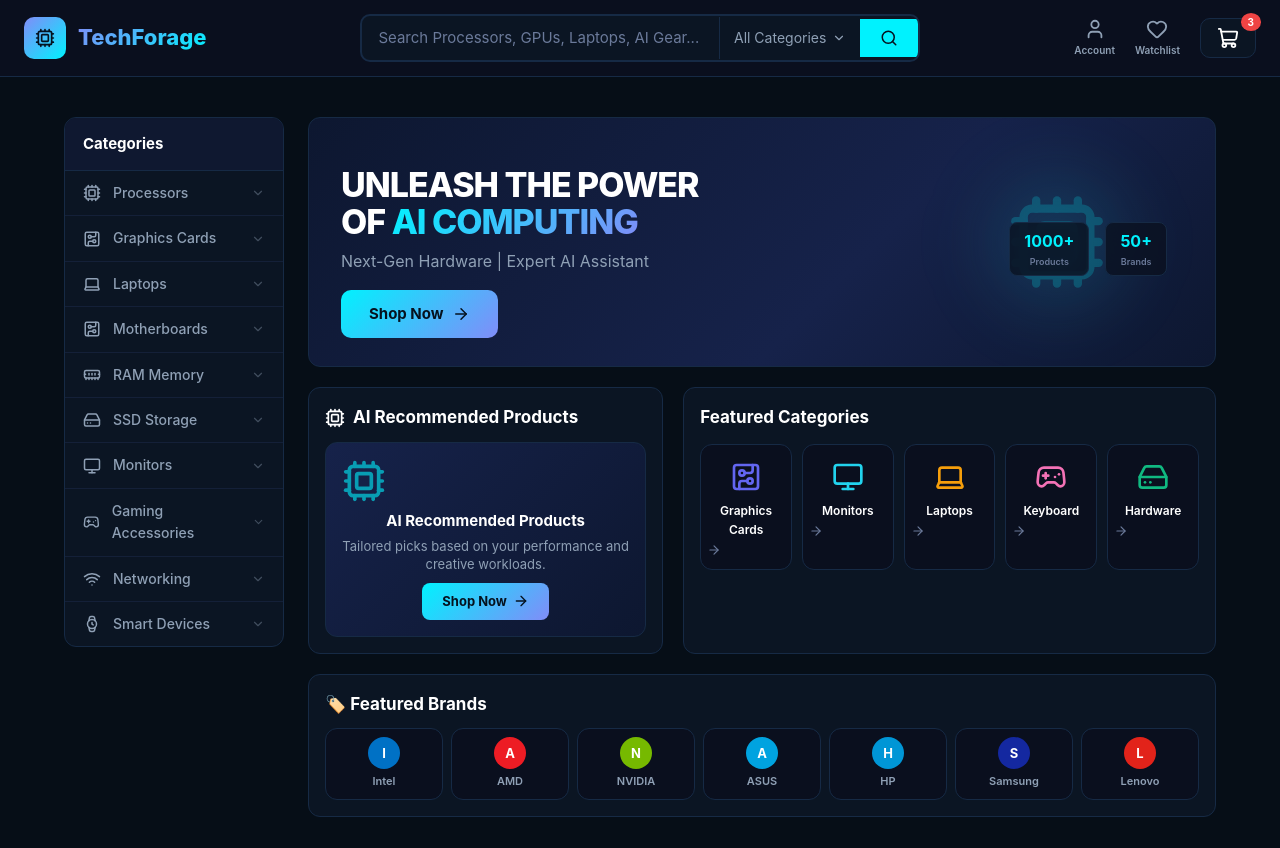
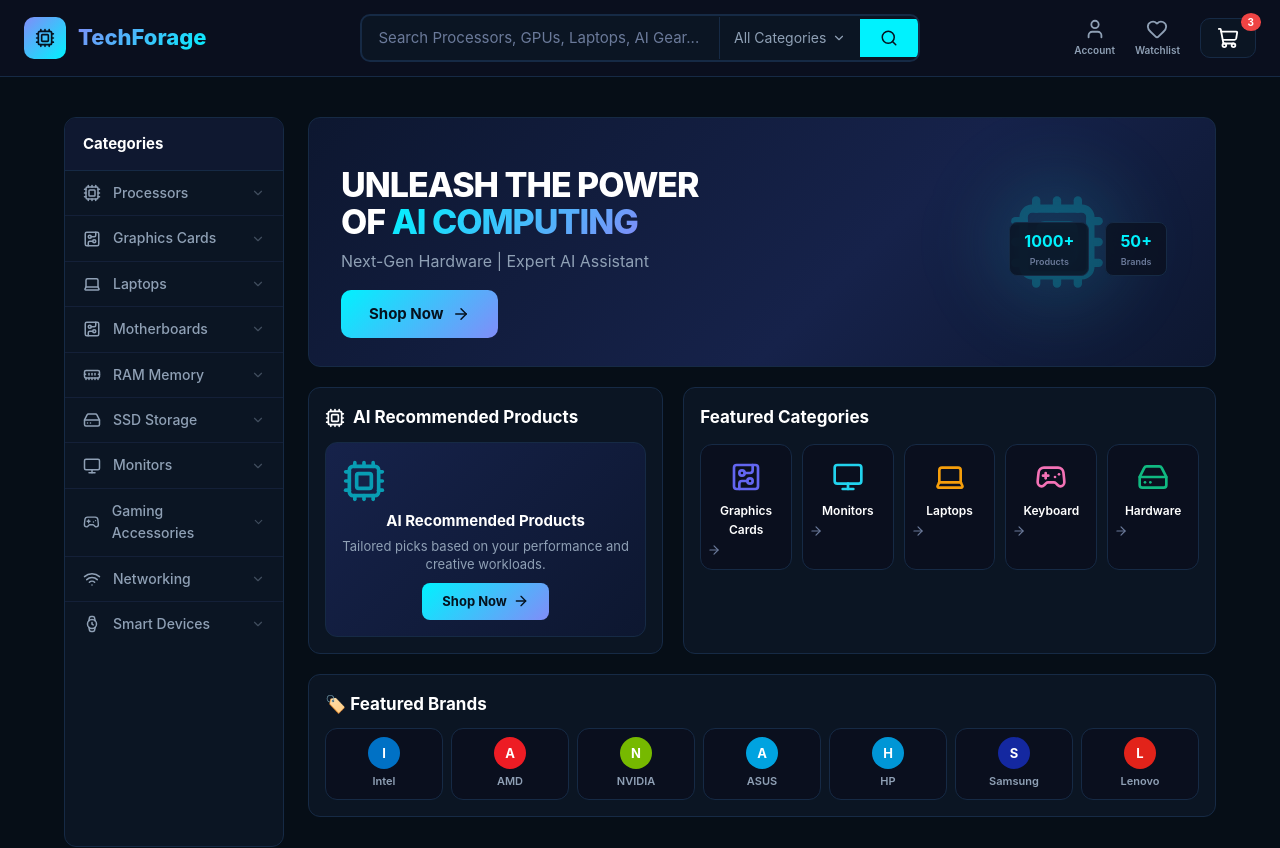
Before and after one commit to TechForage/TechForge, a React app in the folder frontend/: page / in a window 1280 px wide. Shown: the top 848 px of the page. Built offline with nearby package versions, Linux system fonts and the light colour scheme; the HTML template or start-up script is replaced by a standard one.

Commit message:
Fixed sidebar and navbar positioning issues. The navbar is now fixed at the top of the page, and the sidebar is fixed below the navbar.

```diff
--- a/frontend/src/components/Navbar/Sidebar.css
+++ b/frontend/src/components/Navbar/Sidebar.css
@@ -1,13 +1,16 @@
 /* ===== SIDEBAR ===== */
 .sidebar {
-  width: 220px;
+  width: 260px;
   flex-shrink: 0;
   background: var(--bg-card);
   border: 1px solid var(--border-color);
   border-radius: var(--radius);
-  overflow: hidden;
-  position: sticky;
-  top: 100px;
+  position: fixed;
+  top: 70px;
+  left: 0;
+  height: calc(100vh - 70px);
+  overflow-y: auto;
+
 }
 
 .sidebar-title {
--- a/frontend/src/pages/keyboard/keyboard.css
+++ b/frontend/src/pages/keyboard/keyboard.css
@@ -326,3 +326,21 @@ body {
   justify-content: center;
   padding: 0;
 }
+
+/* --- Add/Update this section in keyboard.css --- */
+
+/* Standard Flex container to align Sidebar and Main Content side-by-side */
+.content-layout {
+  display: flex;
+  width: 100%;
+  max-width: 1600px;
+  margin: 0 auto;
+  position: relative;
+}
+
+/* Adjust Main Content to fill the rest of the layout smoothly */
+.main-content {
+  flex-grow: 1;
+  padding: 40px;
+  min-width: 0; /* Prevents flex items from breaking grid responsiveness */
+}
```
Also changed, not shown: frontend/src/components/Navbar/Navbar.css (+7 -3 lines).
